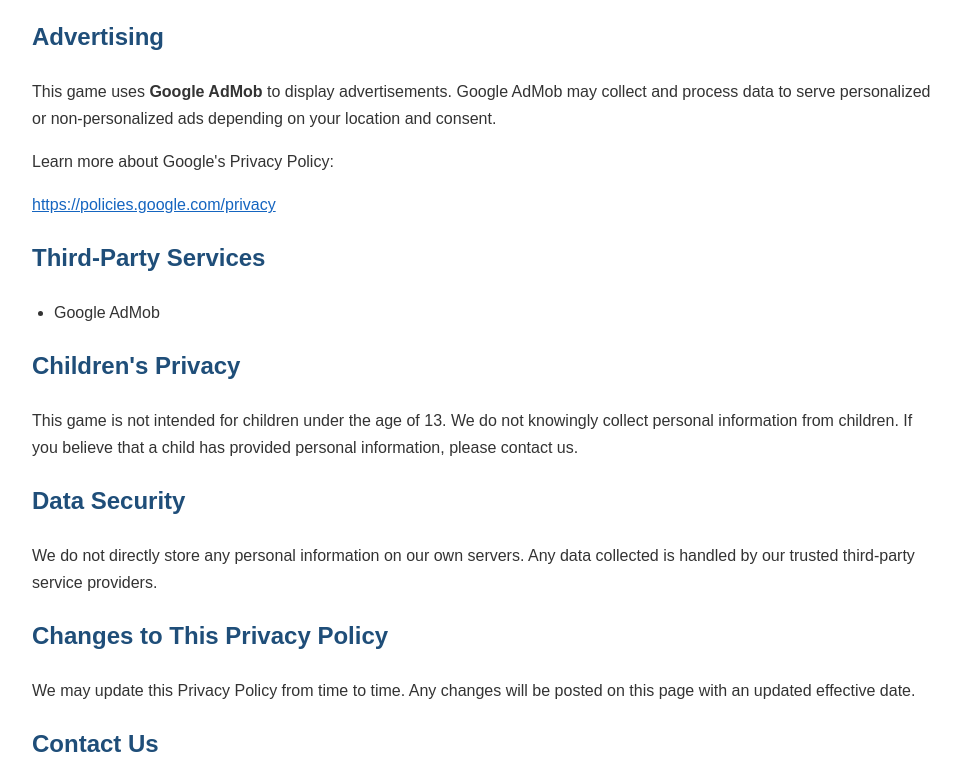
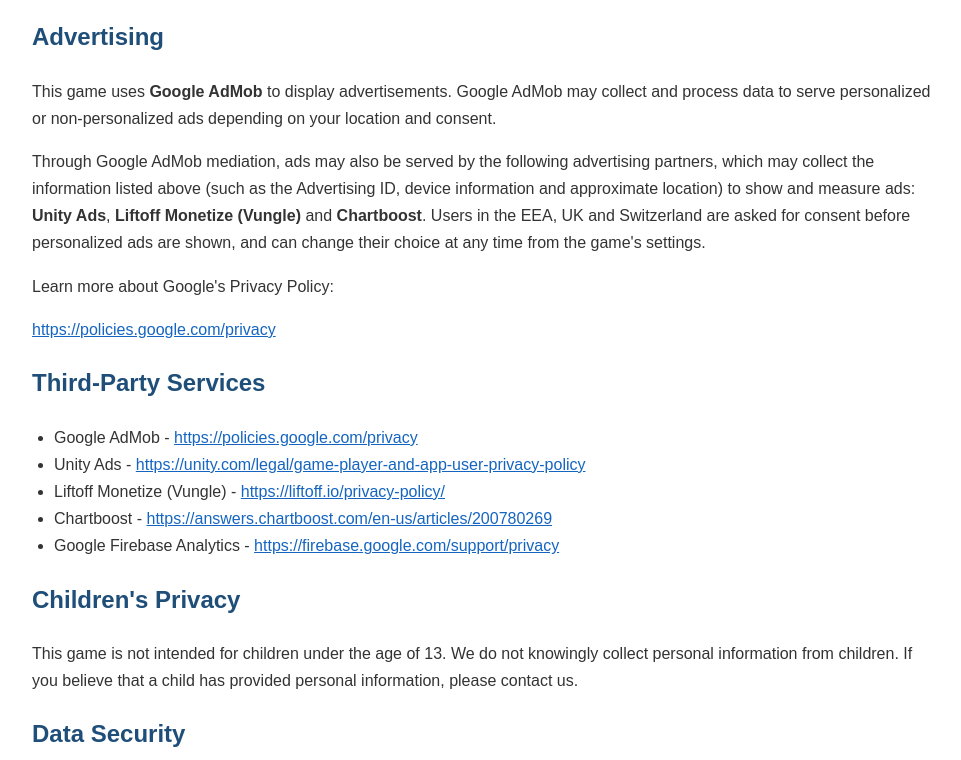
Before and after one commit to ziozplays-code/RAS-Gaming-privacy-policy, a plain HTML site: page index.html in a window 1280 px wide. Shown: the part 620-1380 px from the top of the page, without its empty margins (158-1119 px from the left). Drawn offline with Linux system fonts and the light colour scheme.

Commit message:
Privacy policy: list ad mediation partners (Unity Ads, Liftoff, Chartboost) and Firebase

```diff
--- a/index.html
+++ b/index.html
@@ -90,6 +90,14 @@ Google AdMob may collect and process data to serve personalized or non-personali
 </p>
 
 <p>
+Through Google AdMob mediation, ads may also be served by the following advertising partners, which may collect
+the information listed above (such as the Advertising ID, device information and approximate location) to show
+and measure ads: <strong>Unity Ads</strong>, <strong>Liftoff Monetize (Vungle)</strong> and <strong>Chartboost</strong>.
+Users in the EEA, UK and Switzerland are asked for consent before personalized ads are shown, and can change
+their choice at any time from the game's settings.
+</p>
+
+<p>
 Learn more about Google's Privacy Policy:
 </p>
 
@@ -102,7 +110,11 @@ https://policies.google.com/privacy
 <h2>Third-Party Services</h2>
 
 <ul>
-<li>Google AdMob</li>
+<li>Google AdMob - <a href="https://policies.google.com/privacy" target="_blank">https://policies.google.com/privacy</a></li>
+<li>Unity Ads - <a href="https://unity.com/legal/game-player-and-app-user-privacy-policy" target="_blank">https://unity.com/legal/game-player-and-app-user-privacy-policy</a></li>
+<li>Liftoff Monetize (Vungle) - <a href="https://liftoff.io/privacy-policy/" target="_blank">https://liftoff.io/privacy-policy/</a></li>
+<li>Chartboost - <a href="https://answers.chartboost.com/en-us/articles/200780269" target="_blank">https://answers.chartboost.com/en-us/articles/200780269</a></li>
+<li>Google Firebase Analytics - <a href="https://firebase.google.com/support/privacy" target="_blank">https://firebase.google.com/support/privacy</a></li>
 </ul>
 
 <h2>Children's Privacy</h2>
```
